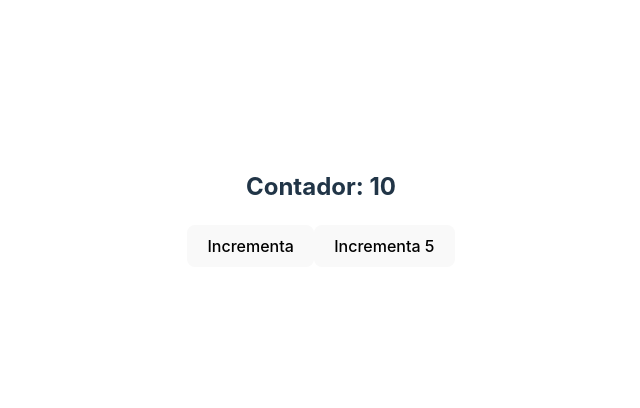
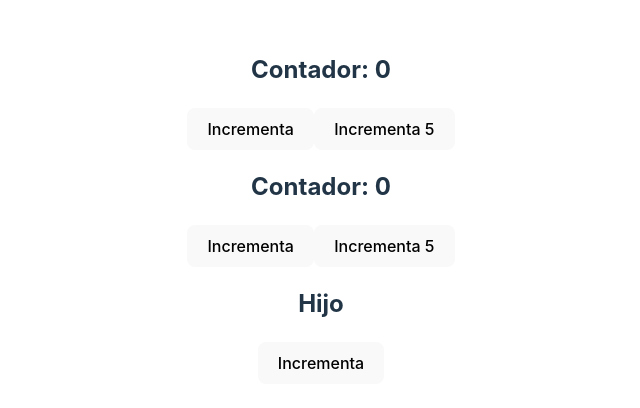
Before and after one commit to gorkavillara/react-g1-junio-2023, a React (Vite) app: page / in a window 1280 px wide. Shown: the part 192-600 px from the top of the page, without its empty margins (319-959 px from the left). Built offline with nearby package versions, Linux system fonts and the light colour scheme.

Commit message:
Tema 10 - useContext y useReducer

```diff
--- a/src/App.tsx
+++ b/src/App.tsx
@@ -1,17 +1,18 @@
-// import { useState } from "react"
 import "./App.scss"
-// import Hijo from "./components/Hijo"
 import Contador from "./views/Contador/Contador"
-import ContadorConHook from "./views/Contador/ContadorConHook"
+import ContadorContextProvider from "./contexts/ContadorContextProvider"
+import Hijo from "./components/Hijo"
+
 function App() {
-    // const [isDarkMode, setIsDarkMode] = useState(false)
     return (
         <>
-            {/* <h1 className={`${isDarkMode ? "dark" : "light"}`}>
-                App
-            </h1>
-            <Hijo isDarkMode={isDarkMode} /> */}
-            <ContadorConHook />
+            <div className="contadores">
+                <ContadorContextProvider>
+                    <Contador />
+                    <Contador />
+                    <Hijo isDarkMode />
+                </ContadorContextProvider>
+            </div>
         </>
     )
 }
--- a/src/app/store.ts
+++ /dev/null
@@ -1,10 +0,0 @@
-import { configureStore } from "@reduxjs/toolkit"
-import contadorSlice from "../features/contador/contadorSlice"
-
-export const store = configureStore({
-    reducer: {
-        contador: contadorSlice
-    }
-})
-
-export type RootState = ReturnType<typeof store.getState>
--- a/src/components/Hijo.tsx
+++ b/src/components/Hijo.tsx
@@ -1,9 +1,14 @@
-import React from "react"
+import { useContext } from "react"
+import { ContadorContext } from "../contexts/ContadorContextProvider"
 
 const Hijo = ({ isDarkMode }: { isDarkMode: boolean }) => {
-    return <div>
-        <h2 className={`${isDarkMode ? "dark" : "light"}`}>Hijo</h2>
-    </div>
+    const { incrementaContador } = useContext(ContadorContext)
+    return (
+        <div>
+            <h2 className={`${isDarkMode ? "dark" : "light"}`}>Hijo</h2>
+            <button onClick={incrementaContador}>Incrementa</button>
+        </div>
+    )
 }
 
 export default Hijo
--- /dev/null
+++ b/src/contexts/ContadorContextProvider.tsx
@@ -0,0 +1,31 @@
+import { useState, useReducer, createContext, PropsWithChildren } from "react"
+import contadorReducer, { contadorInitialState } from "../reducers/contadorReducer"
+
+interface ContadorContextValues {
+    contador: number
+    incrementaContador: () => void
+    incrementaCinco: () => void
+}
+
+// eslint-disable-next-line @typescript-eslint/no-non-null-assertion
+export const ContadorContext = createContext<ContadorContextValues>(null!)
+
+const ContadorContextProvider = ({ children }: PropsWithChildren) => {
+    const [contador, dispatchContador] = useReducer(contadorReducer, contadorInitialState)
+
+
+    // const [contador, setContador] = useState(0)
+    const incrementaContador = () => dispatchContador({ type: "incrementa" })
+    // const incrementaCinco = () => setContador((prev) => prev + 5)
+    const incrementaCinco = () => dispatchContador({ type: "incrementaCinco" })
+
+
+    return (
+        <ContadorContext.Provider
+            value={{ contador: contador.valor, incrementaContador, incrementaCinco }}
+            children={children}
+        />
+    )
+}
+
+export default ContadorContextProvider
--- a/src/features/contador/contadorSlice.ts
+++ /dev/null
@@ -1,25 +0,0 @@
-import { createSlice } from "@reduxjs/toolkit"
-
-const contadorSlice = createSlice({
-    name: "contador",
-    initialState: {
-        nombre: "contador",
-        valor: 10
-    },
-    // initialState: 0,
-    reducers: {
-        // incrementa: (state) => ({ ...state, valor: state.valor + 1})
-        incrementa: (state) => {
-            state.valor += 1
-        },
-        // incrementa: (state) => state++
-        incrementaX: (state, payload) => {
-            console.log(payload)
-            state.valor += payload.payload
-        }
-    }
-})
-
-export const { incrementa, incrementaX } = contadorSlice.actions
-
-export default contadorSlice.reducer
--- a/src/hooks/useContador.tsx
+++ b/src/hooks/useContador.tsx
@@ -1,19 +1,13 @@
-import { useSelector, useDispatch } from "react-redux"
-import { RootState } from "../app/store"
-import { incrementa, incrementaX } from "../features/contador/contadorSlice"
+import { useState } from "react"
 
-const useContador = () => {
-    const contador = useSelector((state: RootState) => state.contador)
-    const dispatch = useDispatch()
+const useContador = (valorInicial = 0) => {
+    const [contador, setContador] = useState(valorInicial)
 
-    const incrementaContador = () => {
-        dispatch(incrementa())
-    }
+    const incrementaContador = () => setContador(prev => prev + 1)
 
-    const incrementaCinco = () => {
-        dispatch(incrementaX(5))
-    }
-    return { contador: contador.valor, incrementaContador, incrementaCinco }
+    const incrementaCinco = () => setContador(prev => prev + 5)
+
+    return { contador, incrementaContador, incrementaCinco }
 }
 
 export default useContador
--- a/src/main.tsx
+++ b/src/main.tsx
@@ -1,12 +1,8 @@
 // import React from "react"
 import ReactDOM from "react-dom/client"
-import { Provider } from "react-redux"
 import "./index.css"
 import App from "./App"
-import { store } from "./app/store"
 
 ReactDOM.createRoot(document.getElementById("root") as HTMLElement).render(
-    <Provider store={store}>
-        <App />
-    </Provider>
+    <App />
 )
--- /dev/null
+++ b/src/reducers/contadorReducer.ts
@@ -0,0 +1,16 @@
+export const contadorInitialState = {
+    valor: 0,
+}
+
+type ContadorAction = "incrementa" | "incrementaCinco"
+
+const contadorReducer = (
+    state: { valor: number },
+    action: { payload?: any, type: ContadorAction }
+) => {
+    if (action.type === "incrementa") return { valor: state.valor + 1 }
+    if (action.type === "incrementaCinco") return { valor: state.valor + 5 }
+    return { valor: state.valor }
+}
+
+export default contadorReducer
--- a/src/views/Contador/Contador.tsx
+++ b/src/views/Contador/Contador.tsx
@@ -1,24 +1,14 @@
-import { useSelector, useDispatch } from "react-redux"
-import { RootState } from "../../app/store"
-import { incrementa, incrementaX } from "../../features/contador/contadorSlice"
+import { useContext } from "react"
+import { ContadorContext } from "../../contexts/ContadorContextProvider"
+import useContador from "../../hooks/useContador"
 
 const Contador = () => {
-    const contador = useSelector((state: RootState) => state.contador)
-    console.log(contador)
-    const dispatch = useDispatch()
-
-    const incrementaContador = () => {
-        dispatch(incrementa())
-        // incrementa()
-    }
-
-    const incrementaCinco = () => {
-        dispatch(incrementaX(5))
-    }
+    // const { contador, incrementaContador, incrementaCinco } = useContador()
+    const { contador, incrementaContador, incrementaCinco } = useContext(ContadorContext)
 
     return (
         <div>
-            <h2>Contador: {contador.valor}</h2>
+            <h2>Contador: {contador}</h2>
             <button onClick={incrementaContador}>Incrementa</button>
             <button onClick={incrementaCinco}>Incrementa 5</button>
         </div>
```
Also changed, not shown: src/hooks/useClientes.tsx (added, +21 -0 lines), .eslintrc.cjs.
